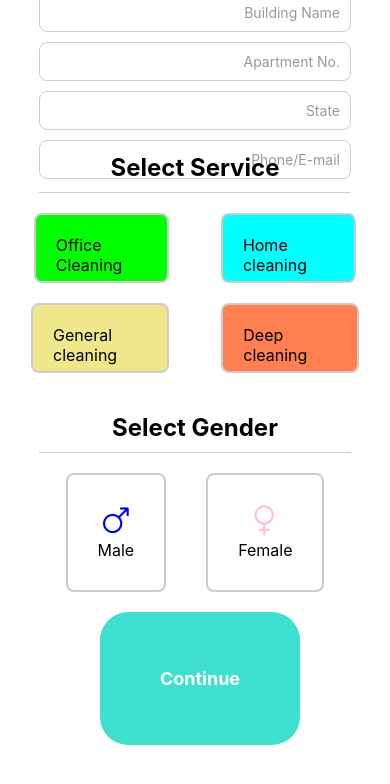
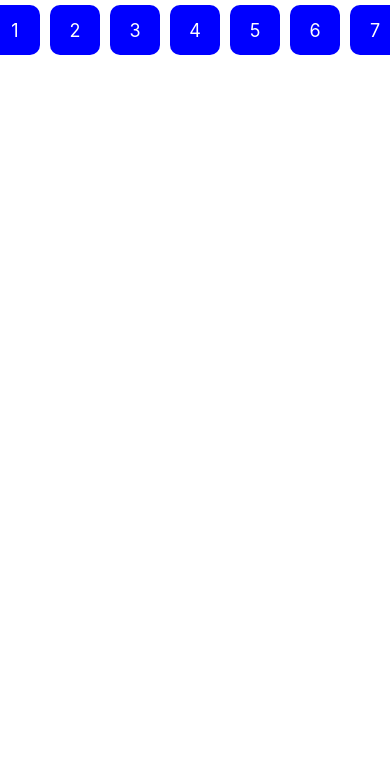
Before and after one commit to Juhaied/react-native-mbl, a React Native app in the folder my-app/: screen / in a window 390 px wide. Shown: the top 784 px of the page. Built offline with nearby package versions, Linux system fonts and the light colour scheme.

Commit message:
2nd Page

```diff
--- a/my-app/App.js
+++ b/my-app/App.js
@@ -10,6 +10,7 @@ import OptionComponent from './components/OptionComponent';
 import Select from './components/Select';
 import Practice2 from './components/Practice2';
 import Continue from './components/Continue';
+import SevenBoxes from './components/SevenBoxes';
 export default function App() {
 
   const [todos,setTodos] = useState([
@@ -37,10 +38,7 @@ export default function App() {
   return (
     <ScrollView>
       <View style={styles.container}>
-        <Practice2 />
-        <OptionComponent />
-        <Select />
-        <Continue />
+        <SevenBoxes />
       </View>
     </ScrollView>
 
--- /dev/null
+++ b/my-app/components/SevenBoxes.js
@@ -0,0 +1,62 @@
+import React, { useState } from 'react';
+import { View, Text, StyleSheet, TouchableOpacity } from 'react-native';
+
+const SevenBoxes = () => {
+  const [selectedBox, setSelectedBox] = useState(null);
+
+  const handleBoxPress = (boxNumber) => {
+    setSelectedBox(boxNumber);
+  };
+
+  const isBoxSelected = (boxNumber) => {
+    return selectedBox === boxNumber;
+  };
+
+  const renderBox = (boxNumber) => {
+    const boxBackgroundColor = isBoxSelected(boxNumber) ? 'green' : 'blue';
+
+    return (
+      <TouchableOpacity
+        key={boxNumber}
+        style={[styles.box, { backgroundColor: boxBackgroundColor }]}
+        onPress={() => handleBoxPress(boxNumber)}
+      >
+        <Text style={styles.boxText}>{boxNumber}</Text>
+      </TouchableOpacity>
+    );
+  };
+
+  return (
+    <View style={styles.container}>
+      {renderBox(1)}
+      {renderBox(2)}
+      {renderBox(3)}
+      {renderBox(4)}
+      {renderBox(5)}
+      {renderBox(6)}
+      {renderBox(7)}
+    </View>
+  );
+};
+
+const styles = StyleSheet.create({
+  container: {
+    flexDirection: 'row', // Align boxes in a row
+    justifyContent: 'center', // Center the boxes horizontally
+    alignItems: 'center', // Center the boxes vertically (adjust as needed)
+  },
+  box: {
+    width: 50, // Set the width of each box (adjust as needed)
+    height: 50, // Set the height of each box (adjust as needed)
+    margin: 5, // Add some margin between the boxes (adjust as needed)
+    justifyContent: 'center',
+    alignItems: 'center',
+    borderRadius:10,
+  },
+  boxText: {
+    color: 'white', // Text color
+    fontSize: 18, // Text size (adjust as needed)
+  },
+});
+
+export default SevenBoxes;
```
